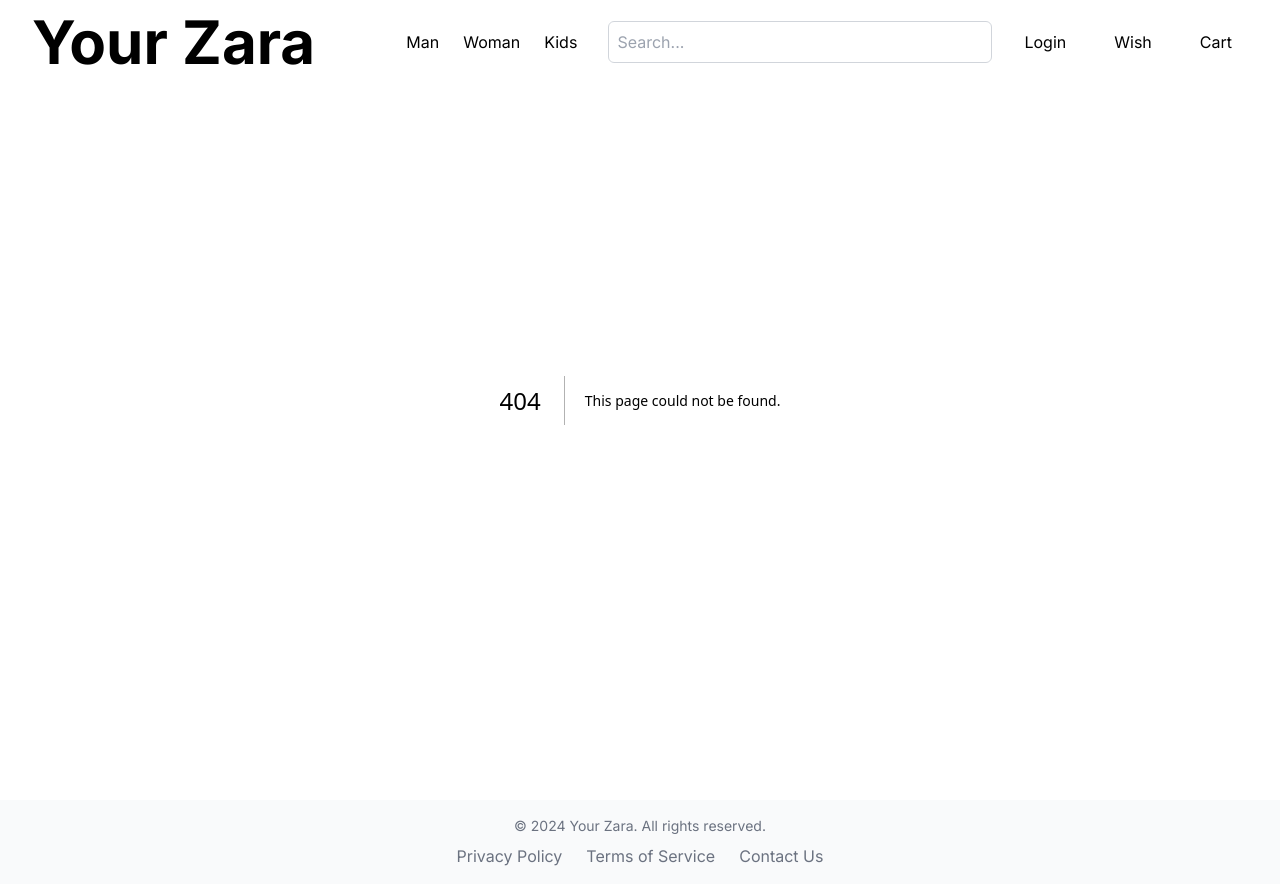
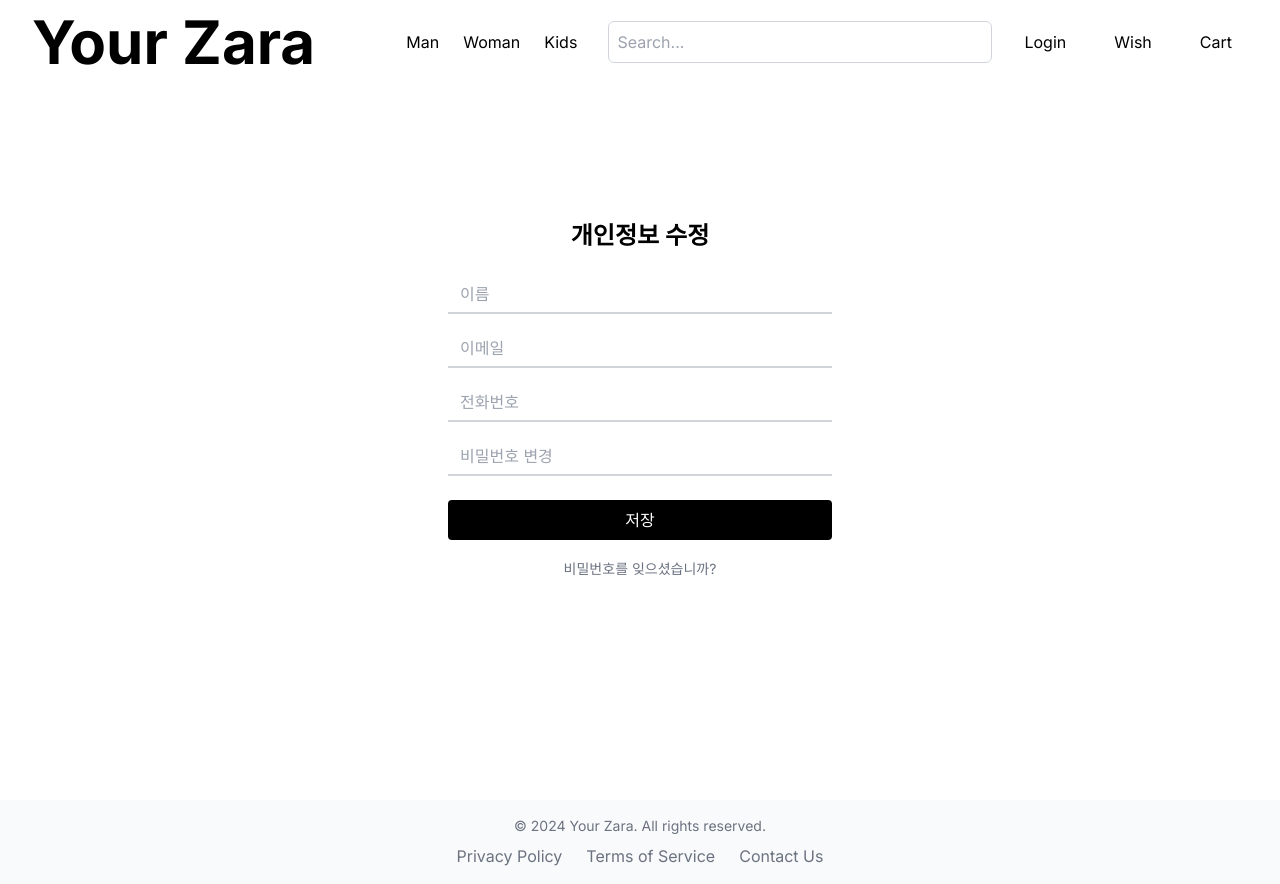
Before and after one commit to wnstndks/ShopProject, a Next.js app: page /EditProfile in a window 1280 px wide. Before the commit this address had no page. Built offline with nearby package versions, Linux system fonts and the light colour scheme.

Commit message:
프로필 추가

```diff
--- /dev/null
+++ b/app/EditProfile/page.tsx
@@ -0,0 +1,58 @@
+export default function EditProfile() {
+    return (
+      <div className="flex items-center justify-center h-screen">
+        <div className="w-full max-w-sm">
+          <h1 className="text-2xl font-semibold mb-6 text-center">개인정보 수정</h1>
+
+          <div className="mb-4">
+            <input
+              className="w-full border-b-2 border-gray-300 focus:border-black py-2 px-3 text-gray-700 leading-tight focus:outline-none"
+              id="name"
+              type="text"
+              placeholder="이름"
+            />
+          </div>
+
+          <div className="mb-4">
+            <input
+              className="w-full border-b-2 border-gray-300 focus:border-black py-2 px-3 text-gray-700 leading-tight focus:outline-none"
+              id="email"
+              type="text"
+              placeholder="이메일"
+            />
+          </div>
+
+          <div className="mb-4">
+            <input
+              className="w-full border-b-2 border-gray-300 focus:border-black py-2 px-3 text-gray-700 leading-tight focus:outline-none"
+              id="phone"
+              type="tel"
+              placeholder="전화번호"
+            />
+          </div>
+
+          <div className="mb-6">
+            <input
+              className="w-full border-b-2 border-gray-300 focus:border-black py-2 px-3 text-gray-700 leading-tight focus:outline-none"
+              id="password"
+              type="password"
+              placeholder="비밀번호 변경"
+            />
+          </div>
+
+          <button
+            className="w-full bg-black text-white py-2 px-4 rounded focus:outline-none focus:shadow-outline"
+            type="button"
+          >
+            저장
+          </button>
+
+          <div className="text-center mt-4">
+            <a href="#" className="text-sm text-gray-500 hover:text-black">
+              비밀번호를 잊으셨습니까?
+            </a>
+          </div>
+        </div>
+      </div>
+    );
+  }
--- /dev/null
+++ b/app/Profile/page.tsx
@@ -0,0 +1,40 @@
+export default function Profile() {
+    return (
+      <div className="flex items-center justify-center h-screen">
+        <div className="w-full max-w-sm bg-white p-6 rounded-lg shadow-md">
+          <h1 className="text-2xl font-semibold mb-6 text-center">프로필</h1>
+
+          {/* 프로필 이미지 */}
+          <div className="flex justify-center mb-6">
+            <img
+              src="/img/arsenal.jpg"  // 사용자의 프로필 이미지 경로
+              alt="Profile"
+              className="w-24 h-24 rounded-full object-cover shadow-lg"
+            />
+          </div>
+
+          {/* 사용자 정보 */}
+          <div className="mb-4">
+            <p className="text-gray-600 text-sm">이름</p>
+            <p className="text-lg font-medium text-gray-900">홍길동</p> {/* 예시 이름 */}
+          </div>
+          <div className="mb-4">
+            <p className="text-gray-600 text-sm">이메일</p>
+            <p className="text-lg font-medium text-gray-900">hong@example.com</p> {/* 예시 이메일 */}
+          </div>
+          <div className="mb-4">
+            <p className="text-gray-600 text-sm">전화번호</p>
+            <p className="text-lg font-medium text-gray-900">010-1234-5678</p> {/* 예시 전화번호 */}
+          </div>
+
+          {/* 개인정보 수정 페이지로 이동하는 버튼 */}
+          <button
+            className="w-full bg-black text-white py-2 px-4 rounded focus:outline-none focus:shadow-outline mt-6 hover:bg-gray-800 transition-colors duration-300"
+            type="button"
+          >
+            <a href="/EditProfile">개인정보 수정</a> {/* 개인정보 수정 페이지 링크 */}
+          </button>
+        </div>
+      </div>
+    );
+  }
--- a/app/Wish/page.tsx
+++ b/app/Wish/page.tsx
@@ -5,17 +5,21 @@ import Link from 'next/link';
 export default function Wish() {
     return (
         <div className="container mx-auto p-4 mt-24"> {/* 상단 여백 추가 */}
-            <h1 className="text-3xl font-bold mb-8 text-center">위시리스트</h1> {/* 중앙 정렬 및 여백 조정 */}
-            <div className="grid grid-cols-1 md:grid-cols-2 lg:grid-cols-3 gap-6"> {/* gap 증가 */}
-                {Array.from({ length: 9 }).map((_, index) => (
-                    <Link key={index} href={`Clothes/${index + 1}`} className="border rounded-lg p-4 shadow-md hover:shadow-lg transition-shadow duration-300"> {/* 그림자 및 호버 효과 추가 */}
+            <h1 className="text-3xl font-semibold mb-8 text-center text-gray-800">위시리스트</h1> {/* 중성적인 폰트와 색상 */}
+            <div className="grid grid-cols-1 md:grid-cols-2 lg:grid-cols-3 gap-8"> {/* gap 확장 */}
+                {Array.from({ length: 5 }).map((_, index) => (
+                    <Link
+                        key={index}
+                        href={`Clothes/${index + 1}`}
+                        className="border border-gray-300 rounded-lg p-4 shadow-sm hover:shadow-md transition-shadow duration-300 hover:bg-gray-50" // 그림자 줄이고, 호버 시 배경색 추가
+                    >
                         <div>
                             <img
                                 src={`/images/shirt${index + 1}.jpg`}
                                 alt={`위시 ${index + 1}`}
-                                className="w-full h-48 object-cover rounded-md mb-2"
+                                className="w-full h-60 object-cover rounded-md mb-4 transition-transform transform hover:scale-105" // 이미지 크기 증가 효과
                             />
-                            <p className="text-center mt-2 text-gray-700">상품 {index + 1}</p> {/* 상품 이름 추가 */}
+                            <p className="text-center text-sm mt-2 text-gray-600 font-light">상품 {index + 1}</p> {/* 폰트 가벼운 느낌 */}
                         </div>
                     </Link>
                 ))}
```
